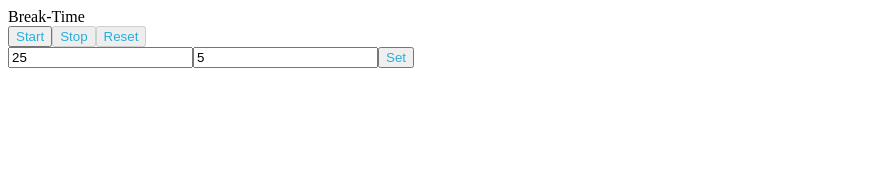
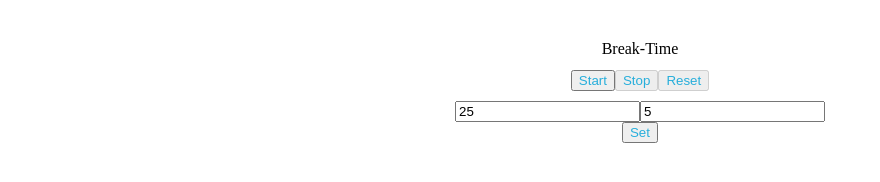
Before and after one commit to r58/Pomodoro---JSX-Limitations-Rendering-Lists-of-Data-Using-Stateful-Lists-Under---bsbezpvdn0cg, a React app: page / in a window 1280 px wide. Shown: the whole page, without its empty margins (0-880 px from the left). Built offline with nearby package versions, Linux system fonts and the light colour scheme.

Commit message:
Update App.css

```diff
--- a/src/styles/App.css
+++ b/src/styles/App.css
@@ -10,3 +10,11 @@ button{
     justify-content: center;
     align-items: center;
 }
+
+.timer{
+    width: 400px;
+    min-height: 20px;
+    margin:10px auto;
+    text-align: center;
+
+}
```
